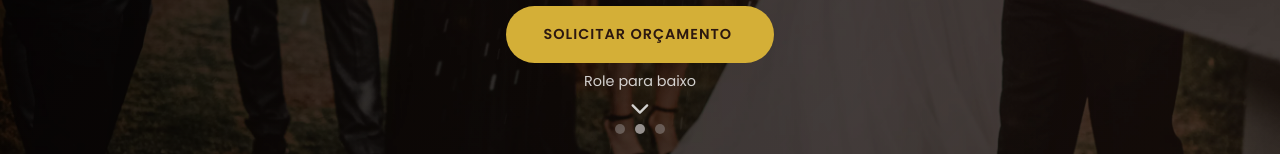
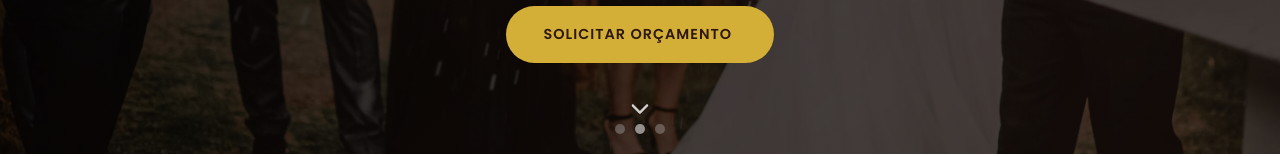
Before and after one commit to matheusmdeabreu/Rafaela_Cassano, a plain HTML site: page index.html in a window 1280 px wide. Shown: the part 646-802 px from the top of the page. Drawn offline with nearby package versions, Linux system fonts and the light colour scheme; some icons are missing.

Commit message:
Removido texto 'Role para baixo' mantendo apenas o ícone da seta

```diff
--- a/index.html
+++ b/index.html
@@ -62,7 +62,6 @@
             </div>
         </div>
         <div class="scroll-down">
-            <span>Role para baixo</span>
             <i class="fas fa-chevron-down"></i>
         </div>
     </section>
```
